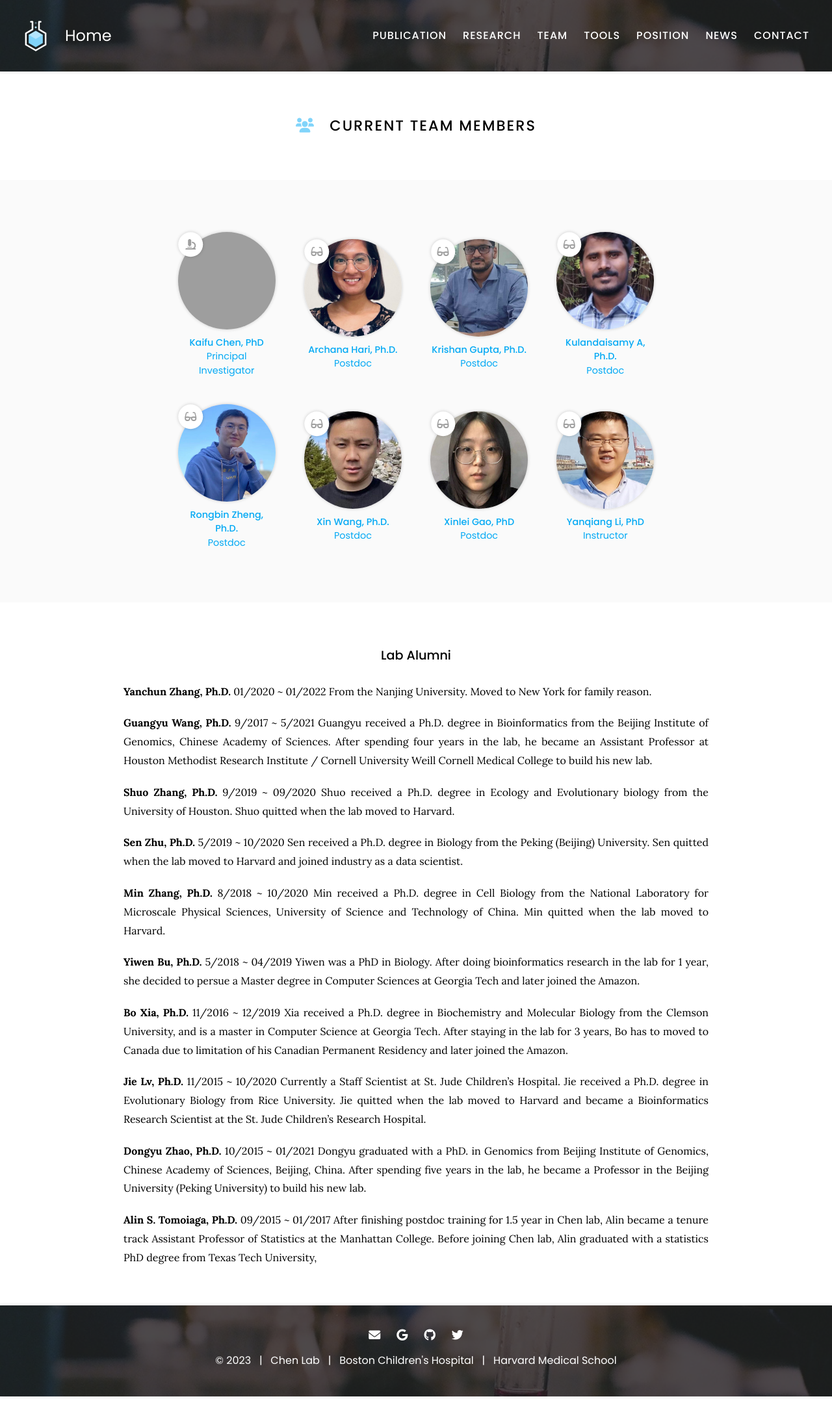
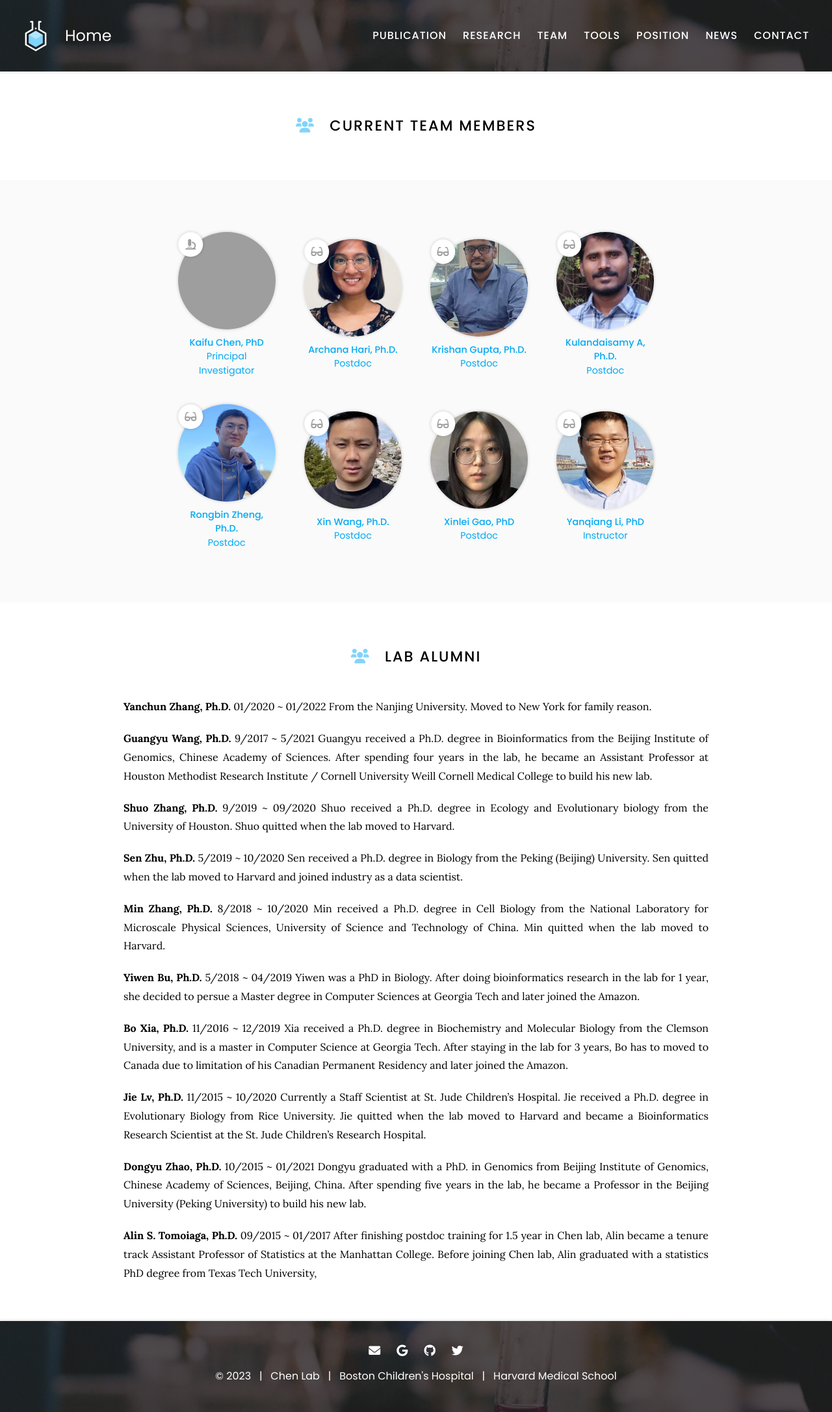
Before and after one commit to kaifuchenlab/kaifuchenlab.github.io, a Jekyll site: the page built from 2.team/index.md, in a window 1280 px wide. Shown: the whole page at 65% size. Built offline with Jekyll 4.4.1, drawn with Linux system fonts in a browser that asks for light colours; before the commit the page ends 2149 px from its top, so only the background shows below that; grey boxes are pictures that could not be loaded.

Commit message:
Update index.md

```diff
--- a/2.team/index.md
+++ b/2.team/index.md
@@ -37,7 +37,7 @@ nav:
 
 {% include section.html %}
 
-### Lab Alumni
+# <i class="fas fa-users"></i>Lab Alumni
 
 **Yanchun Zhang, Ph.D.**
 01/2020 ~ 01/2022
```
